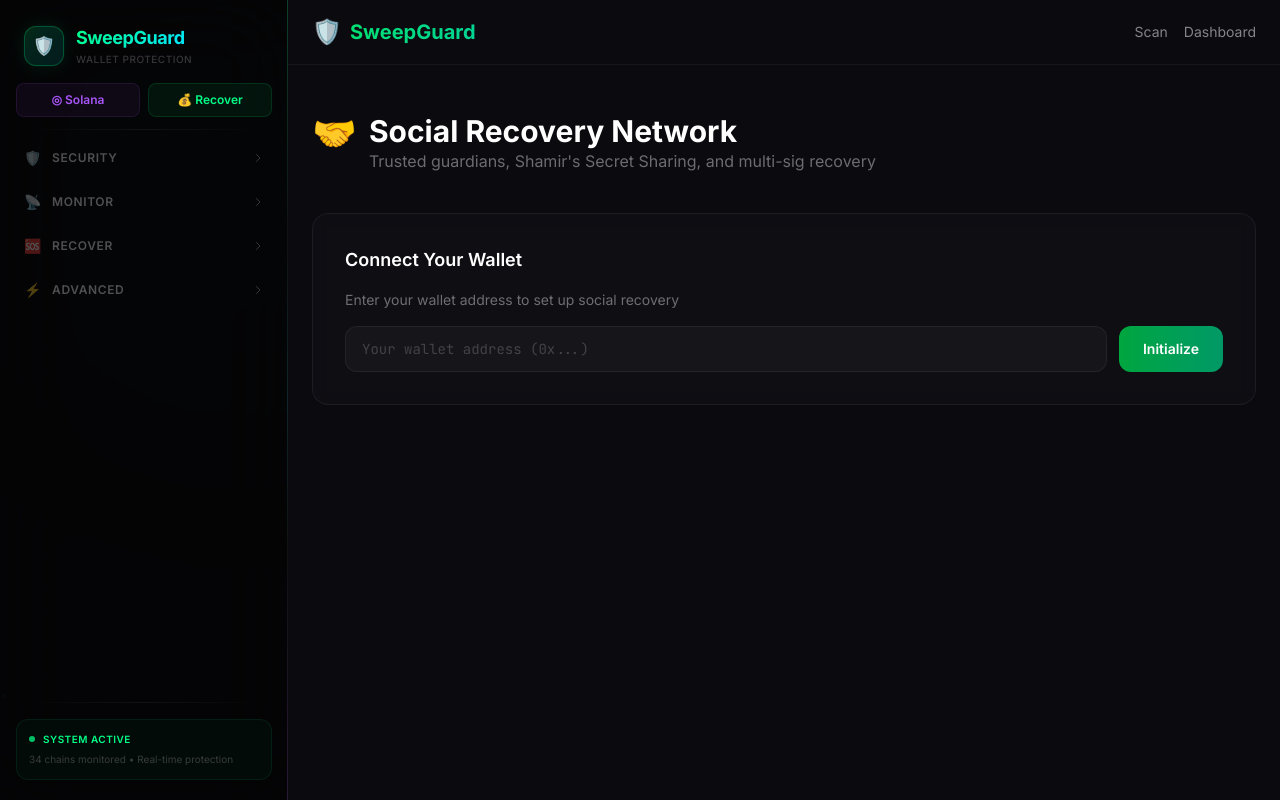
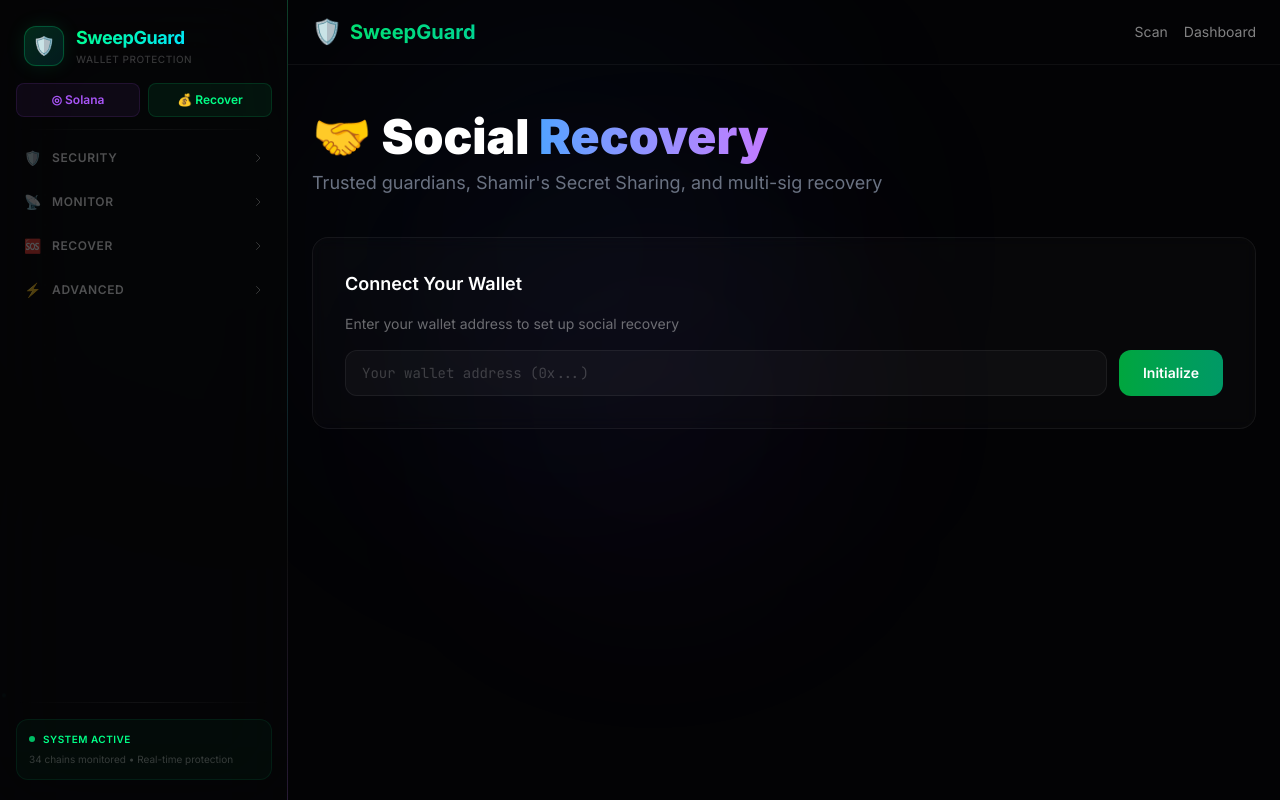
Before and after one commit to kabla1696-ctrl/sweeptsguard, a Next.js app: page /social-recovery in a window 1280 px wide. Built offline with nearby package versions, Linux system fonts and the light colour scheme.

Commit message:
redesign: Social Recovery — background orbs, gradient title, glassmorphism, improved nav

```diff
--- a/src/app/social-recovery/page.tsx
+++ b/src/app/social-recovery/page.tsx
@@ -201,27 +201,32 @@ export default function SocialRecoveryPage() {
   }
 
   return (
-    <main className="min-h-screen bg-[#0a0a0f] text-white">
+    <main className="min-h-screen bg-[#030305] text-white">
+      {/* Background effects */}
+      <div className="fixed inset-0 pointer-events-none">
+        <div className="absolute top-0 left-1/4 w-[500px] h-[500px] bg-blue-500/[0.04] rounded-full blur-[120px]" />
+        <div className="absolute bottom-1/4 right-1/3 w-[400px] h-[400px] bg-purple-500/[0.03] rounded-full blur-[100px]" />
+      </div>
+
       {/* Nav */}
-      <nav className="flex justify-between items-center px-6 py-4 max-w-7xl mx-auto border-b border-white/[0.05]">
+      <nav className="relative z-10 flex justify-between items-center px-6 py-4 max-w-7xl mx-auto border-b border-white/[0.05]">
         <Link href="/" className="flex items-center gap-2">
           <span className="text-2xl">🛡️</span>
           <span className="text-xl font-bold bg-gradient-to-r from-green-400 to-emerald-400 bg-clip-text text-transparent">SweepGuard</span>
         </Link>
         <div className="flex gap-4">
-          <Link href="/scan" className="text-sm text-white/50 hover:text-white transition-colors">Scan</Link>
-          <Link href="/dashboard" className="text-sm text-white/50 hover:text-white transition-colors">Dashboard</Link>
+          <Link href="/scan" className="text-sm text-white/50 hover:text-green-400 transition-colors">Scan</Link>
+          <Link href="/dashboard" className="text-sm text-white/50 hover:text-green-400 transition-colors">Dashboard</Link>
         </div>
       </nav>
 
-      <div className="max-w-6xl mx-auto px-6 py-12">
+      <div className="relative z-10 max-w-6xl mx-auto px-6 py-12">
         {/* Header */}
-        <div className="flex items-start gap-3 mb-10">
-          <span className="text-4xl">🤝</span>
-          <div>
-            <h1 className="text-3xl font-bold">Social Recovery Network</h1>
-            <p className="text-white/40">Trusted guardians, Shamir&apos;s Secret Sharing, and multi-sig recovery</p>
-          </div>
+        <div className="mb-10">
+          <h1 className="text-4xl md:text-5xl font-black mb-2">
+            🤝 Social <span className="bg-gradient-to-r from-blue-400 to-purple-400 bg-clip-text text-transparent">Recovery</span>
+          </h1>
+          <p className="text-gray-500 text-lg">Trusted guardians, Shamir&apos;s Secret Sharing, and multi-sig recovery</p>
         </div>
 
         {/* Init / Wallet Input */}
```
